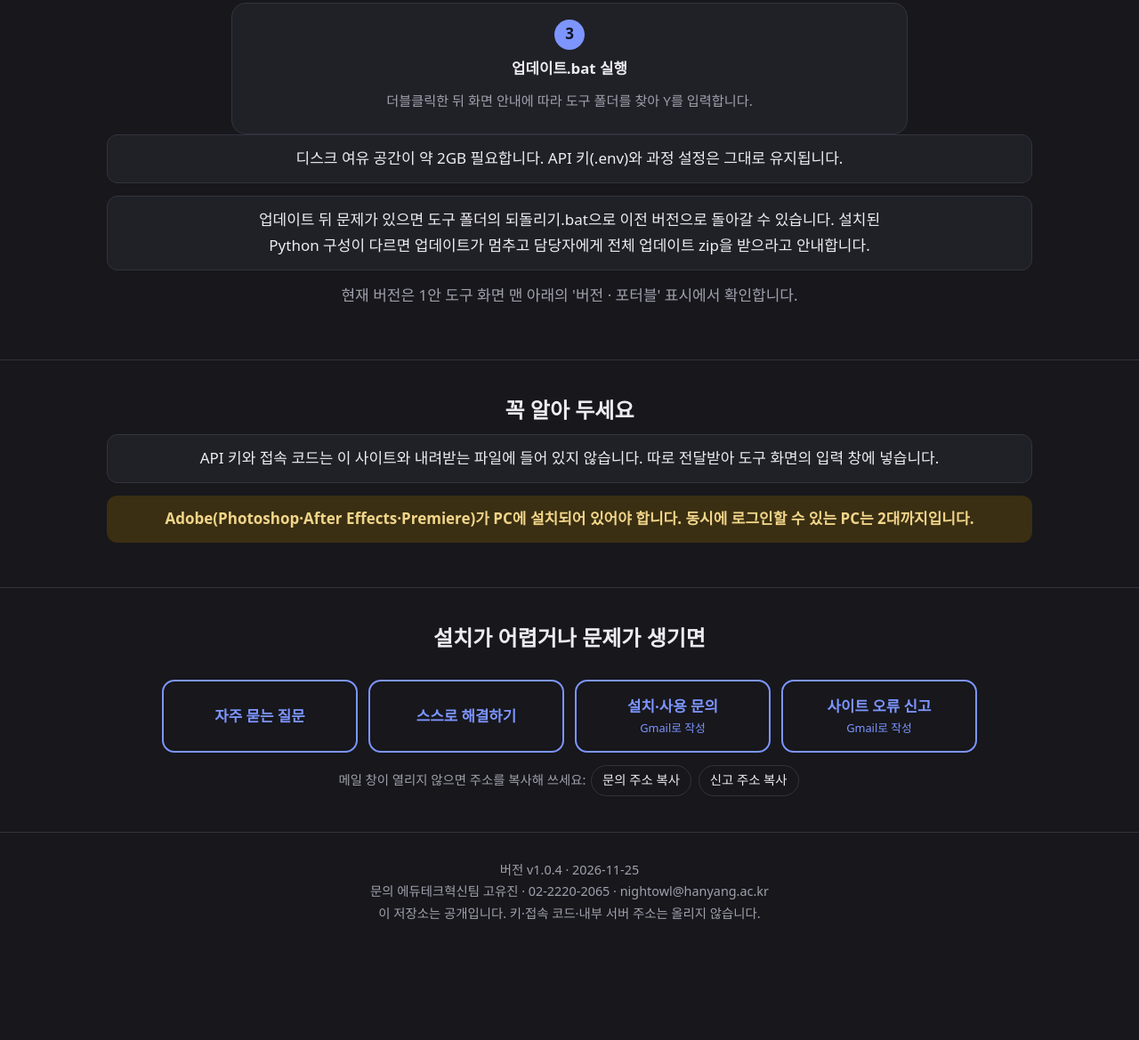
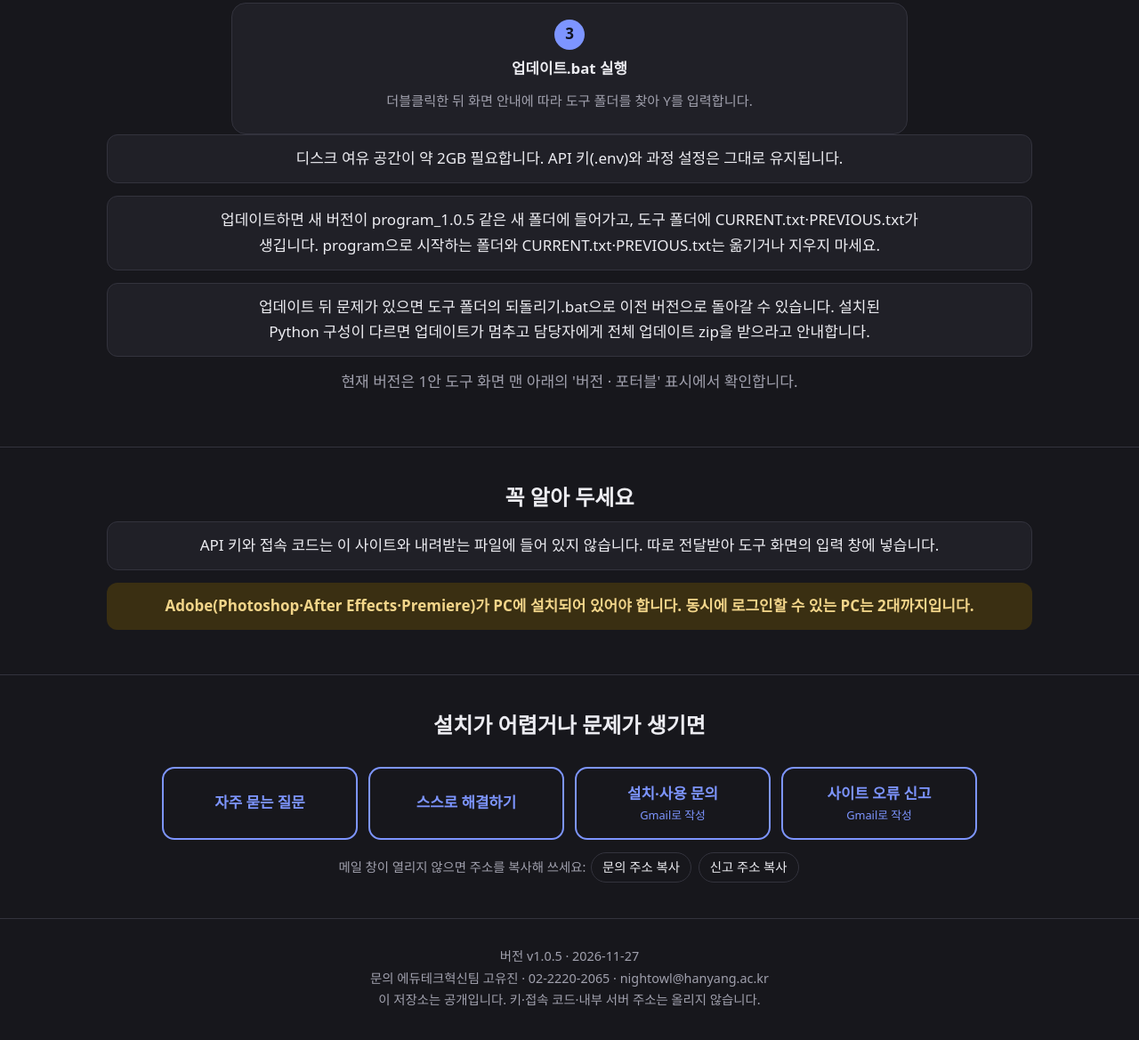
Before and after one commit to nightowl-a11y/lecture-localizer-site, a plain HTML site: page docs/download.html in a window 1280 px wide. Shown: the part 2176-3345 px from the top of the page at 89% size. Before the commit the page ends 3265 px from the top, so only its background shows below. Drawn offline with Linux system fonts and the light colour scheme.

Commit message:
Update to tool bundle 1.0.5: CURRENT/PREVIOUS folder notes, rollback description
Co-Authored-By: Claude Sonnet 5.5 <noreply@anthropic.com>

```diff
--- a/docs/config.js
+++ b/docs/config.js
@@ -1,8 +1,8 @@
 // 11/18 코드 동결·배포본 확정 뒤에 채우는 값입니다. null 이면 화면에 '준비 중'으로 나옵니다.
 // 키·접속 코드·내부 주소는 절대 여기에 쓰지 않습니다(공개 저장소). 공개되는 연락처는 아래 두 가지뿐입니다.
 window.AIEN_SITE = {
-  version: "1.0.4",    // 배포본 AIEN_tool_1.0.4.zip (공통 세션, 11/24 만듦)
-  updated: "2026-11-25",   // 배포본을 만든 날
+  version: "1.0.5",    // 배포본 AIEN_tool_1.0.5.zip (공통 세션, 11/24 만듦)
+  updated: "2026-11-27",   // 배포본을 만든 날
   downloadUrl: "https://drive.google.com/file/d/1IUL8FFLtRZjpZ_oKGdlz7MpXKTQ12Oin/view?usp=sharing",   // 학교 구글 드라이브 링크 (사용자 결정 11/24, 한양대 계정만 열람)
   updateUrl: "https://drive.google.com/file/d/1vL9wCZKqMutdDEoRE4ncEbBk-sm2VbeH/view?usp=sharing",   // 이미 설치한 분용 AIEN_update_1.0.4.zip (18.5MB, 사용자 업로드 11/25)
   downloadNote: "한양대학교 계정으로 로그인해야 열립니다.",   // 내려받기 버튼 아래 안내 (사용자 결정 11/24)
--- a/docs/download.html
+++ b/docs/download.html
@@ -55,6 +55,7 @@
     <li class="card"><span class="num">3</span><h3>업데이트.bat 실행</h3><p>더블클릭한 뒤 화면 안내에 따라 도구 폴더를 찾아 Y를 입력합니다.</p></li>
   </ol>
   <div class="info">디스크 여유 공간이 약 2GB 필요합니다. API 키(.env)와 과정 설정은 그대로 유지됩니다.</div>
+  <div class="info">업데이트하면 새 버전이 program_1.0.5 같은 새 폴더에 들어가고, 도구 폴더에 CURRENT.txt·PREVIOUS.txt가 생깁니다. program으로 시작하는 폴더와 CURRENT.txt·PREVIOUS.txt는 옮기거나 지우지 마세요.</div>
   <div class="info">업데이트 뒤 문제가 있으면 도구 폴더의 되돌리기.bat으로 이전 버전으로 돌아갈 수 있습니다. 설치된 Python 구성이 다르면 업데이트가 멈추고 담당자에게 전체 업데이트 zip을 받으라고 안내합니다.</div>
   <p class="lead" style="margin-top:14px">현재 버전은 1안 도구 화면 맨 아래의 '버전 · 포터블' 표시에서 확인합니다.</p>
 </div></section>
```
Also changed, not shown: docs/guide.html (+2 -1 lines).
